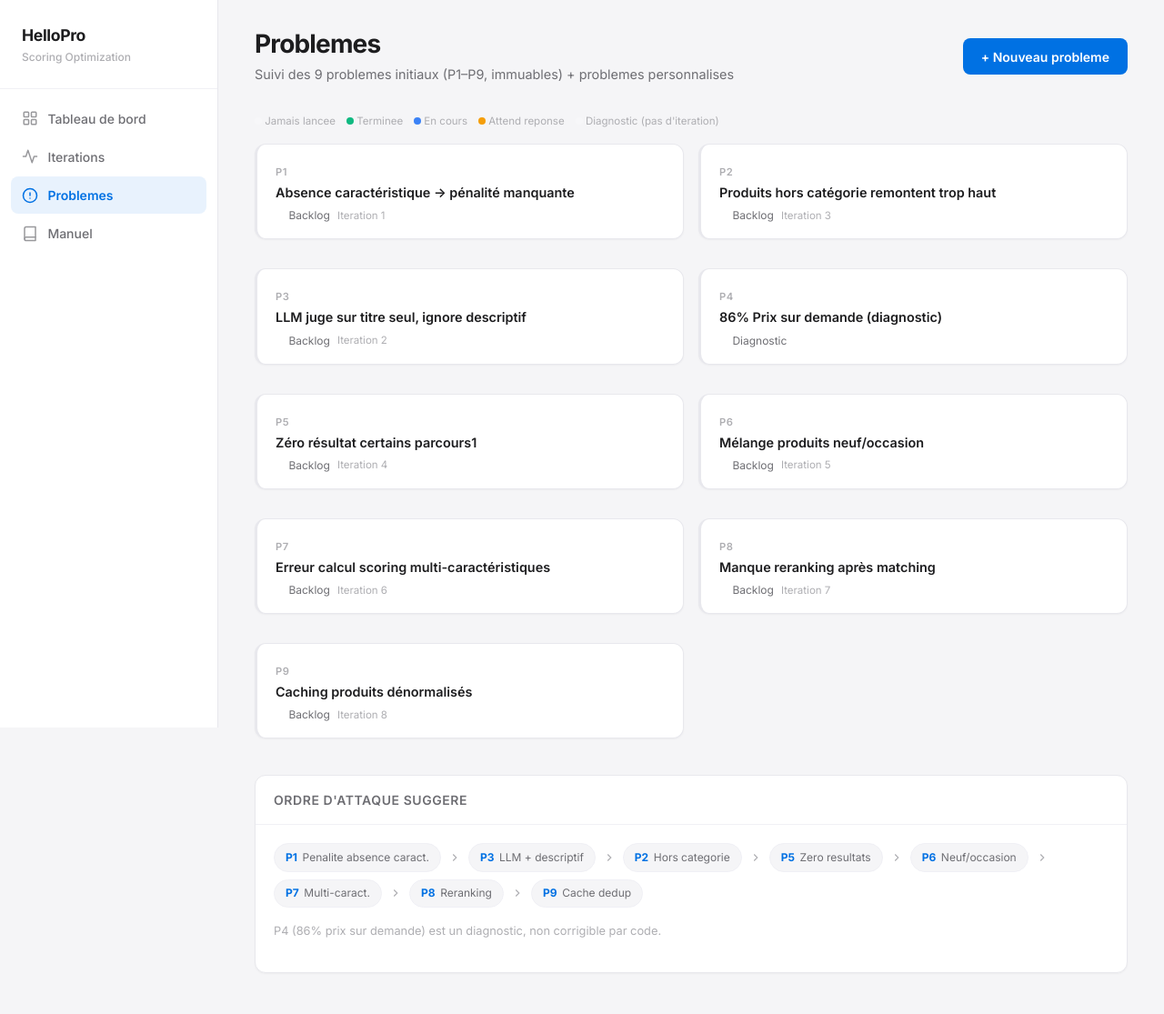
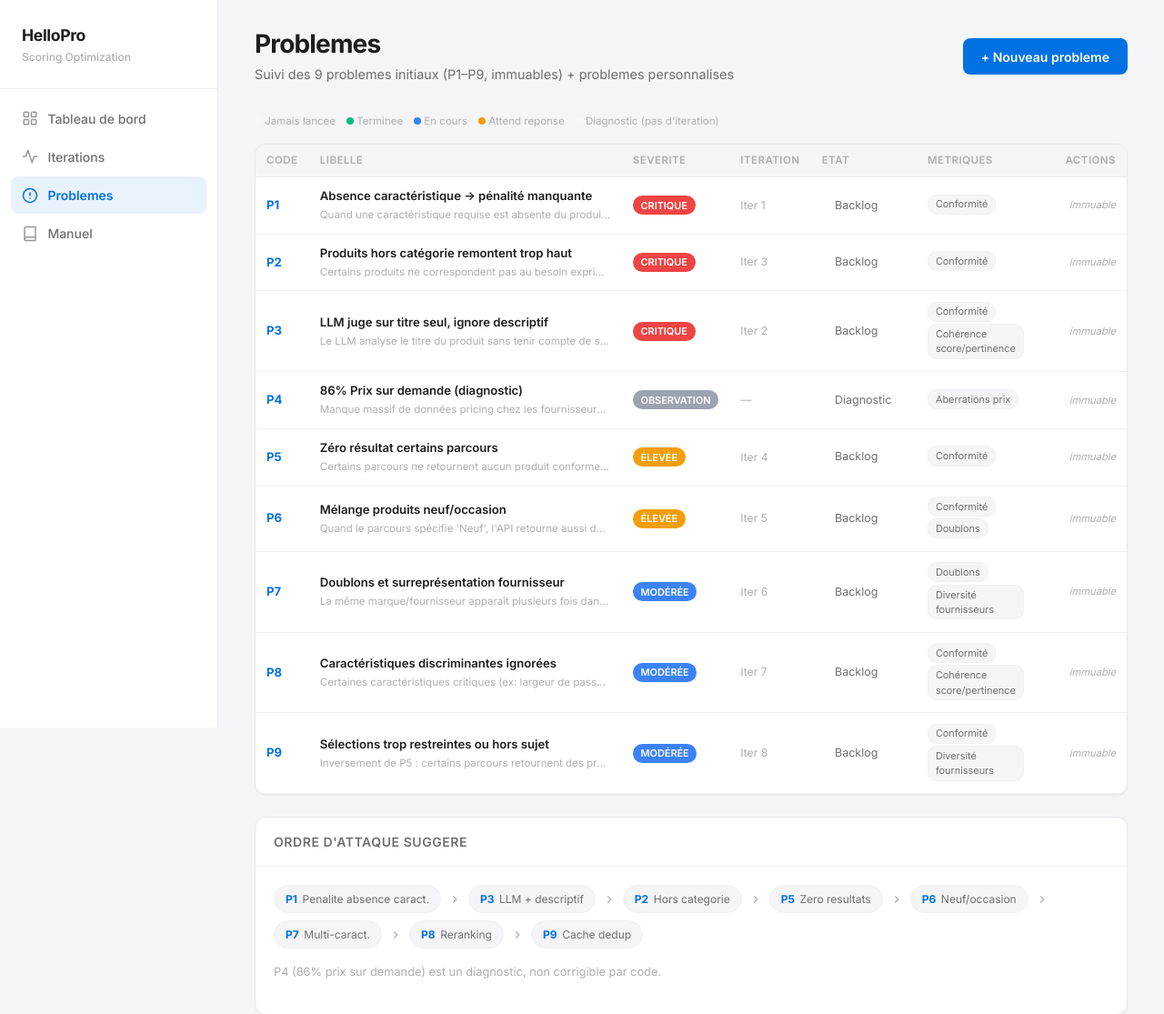
Before and after one commit to Hellopro-fr/agent-optim-scoring, a Flask app: page /problems in a window 1280 px wide. Shown: the top 1115 px of the page at 91% size. Before the commit the page ends 1071 px from the top, so only its background shows below. Run offline with Flask 3, Linux system fonts and the light colour scheme.

Commit message:
feat: implement problems table in /problem

```diff
--- a/dashboard/app.py
+++ b/dashboard/app.py
@@ -242,36 +242,90 @@ def get_all_metrics():
 def parse_problems_md():
     """Retourne la liste des problèmes (9 originaux immuables + customs).
 
-    Les 9 problèmes P1-P9 sont hardcodés (source de vérité PROBLEMS.md reste
-    intouchée conformément à CLAUDE.md). Les problèmes custom sont chargés
-    depuis `custom_problems.json`.
+    Les 9 problèmes P1-P9 sont hardcodés (miroir fidèle de PROBLEMS.md qui
+    reste intouchée conformément à CLAUDE.md). Les problèmes custom sont
+    chargés depuis `custom_problems.json`.
 
     L'état réel (running/waiting/done/never) est calculé côté template à partir
     de iteration_states. Pas de statut statique ici.
     """
     problems = []
 
-    # Problèmes originaux P1-P9 (immuables)
-    problem_names = [
-        "Absence caractéristique → pénalité manquante",
-        "Produits hors catégorie remontent trop haut",
-        "LLM juge sur titre seul, ignore descriptif",
-        "86% Prix sur demande (diagnostic)",
-        "Zéro résultat certains parcours1",
-        "Mélange produits neuf/occasion",
-        "Erreur calcul scoring multi-caractéristiques",
-        "Manque reranking après matching",
-        "Caching produits dénormalisés"
+    # Problèmes originaux P1-P9 (immuables, miroir de PROBLEMS.md)
+    official = [
+        {
+            "number": 1,
+            "name": "Absence caractéristique → pénalité manquante",
+            "severity": "CRITIQUE",
+            "description": "Quand une caractéristique requise est absente du produit, le score actuel = 0 (neutre). Le système devrait appliquer une pénalité (ex: -0.5) plutôt que d'ignorer l'absence.",
+            "metrics": ["Conformité"],
+        },
+        {
+            "number": 2,
+            "name": "Produits hors catégorie remontent trop haut",
+            "severity": "CRITIQUE",
+            "description": "Certains produits ne correspondent pas au besoin exprimé (ex: distributeur comptoir au lieu de sur-pied) mais restent dans le top 5 recommandé. Le LLM reranker doit mieux filtrer ces cas.",
+            "metrics": ["Conformité"],
+        },
+        {
+            "number": 3,
+            "name": "LLM juge sur titre seul, ignore descriptif",
+            "severity": "CRITIQUE",
+            "description": "Le LLM analyse le titre du produit sans tenir compte de sa description technique. Exemple: 'Tracteur' remonte même si le type (vigneron vs standard) ne correspond pas au besoin.",
+            "metrics": ["Conformité", "Cohérence score/pertinence"],
+        },
+        {
+            "number": 4,
+            "name": "86% Prix sur demande (diagnostic)",
+            "severity": "OBSERVATION",
+            "description": "Manque massif de données pricing chez les fournisseurs. Impact : estimatif imprécis, impossible de détecter aberrations prix. À ignorer pour les itérations (limité par les données sources).",
+            "metrics": ["Aberrations prix"],
+        },
+        {
+            "number": 5,
+            "name": "Zéro résultat certains parcours",
+            "severity": "ÉLEVÉE",
+            "description": "Certains parcours ne retournent aucun produit conforme. Cause possible : liste_caracteristique trop restrictive, ou Cypher/logique matching trop stricte.",
+            "metrics": ["Conformité"],
+        },
+        {
+            "number": 6,
+            "name": "Mélange produits neuf/occasion",
+            "severity": "ÉLEVÉE",
+            "description": "Quand le parcours spécifie 'Neuf', l'API retourne aussi des produits d'occasion. Le filtre sur etat_produit ne fonctionne pas correctement.",
+            "metrics": ["Conformité", "Doublons"],
+        },
+        {
+            "number": 7,
+            "name": "Doublons et surreprésentation fournisseur",
+            "severity": "MODÉRÉE",
+            "description": "La même marque/fournisseur apparaît plusieurs fois dans le top 5 (ex: même modèle en deux variantes). Le système doit diversifier par fournisseur.",
+            "metrics": ["Doublons", "Diversité fournisseurs"],
+        },
+        {
+            "number": 8,
+            "name": "Caractéristiques discriminantes ignorées",
+            "severity": "MODÉRÉE",
+            "description": "Certaines caractéristiques critiques (ex: largeur de passage pour minipelle) ne sont pas prises en compte par le scoring, ou ont un poids insuffisant.",
+            "metrics": ["Conformité", "Cohérence score/pertinence"],
+        },
+        {
+            "number": 9,
+            "name": "Sélections trop restreintes ou hors sujet",
+            "severity": "MODÉRÉE",
+            "description": "Inversement de P5 : certains parcours retournent des produits non pertinents ou trop restrictifs. Exemple : un filtre sur capacité exclut tous les produits viables.",
+            "metrics": ["Conformité", "Diversité fournisseurs"],
+        },
     ]
-    for i, name in enumerate(problem_names, 1):
+    for p in official:
         problems.append({
-            "number": i,
-            "name": name,
-            "iteration": PROBLEM_TO_ITERATION.get(i),
+            "number": p["number"],
+            "name": p["name"],
+            "iteration": PROBLEM_TO_ITERATION.get(p["number"]),
             "immutable": True,
-            "severity": None,
-            "description": None,
-            "metrics": [],
+            "severity": p["severity"],
+            "description": p["description"],
+            "metrics": p["metrics"],
         })
 
     # Problèmes custom
--- a/dashboard/templates/problems.html
+++ b/dashboard/templates/problems.html
@@ -30,29 +30,8 @@
     'OBSERVATION': '#9ca3af'
 } %}
 
-<div class="row g-3">
-    {% for problem in problems %}
-    {# Calcule l'etat a partir de l'iteration liee (P4 n'en a pas) #}
-    {% set state = iteration_states.get(problem.iteration, 'never') if problem.iteration is not none else 'none' %}
-    {% set border_color = {
-        'running': '#3b82f6', 'starting': '#3b82f6',
-        'waiting': '#f59e0b',
-        'done': '#10b981'
-    }.get(state, 'var(--border)') %}
-    <div class="col-12 col-md-6">
-        <div class="card problem-card"
-             data-problem="{{ problem.number }}"
-             data-iteration="{{ problem.iteration if problem.iteration is not none else '' }}"
-             data-state="{{ state }}"
-             data-immutable="{{ 'true' if problem.immutable else 'false' }}"
-             style="border-left: 3px solid {{ border_color }};">
-            <div class="card-body" style="padding: 1rem 1.25rem;">
-                <div style="display: flex; justify-content: space-between; align-items: flex-start; gap: 0.75rem;">
-                    <div style="flex: 1; min-width: 0;">
-                        <span style="font-size: 0.7rem; font-weight: 600; color: var(--text-tertiary); text-transform: uppercase; letter-spacing: 0.05em;">P{{ problem.number }}</span>
-                        <h3 style="font-size: 0.9rem; font-weight: 600; color: var(--text-primary); margin: 0.25rem 0 0.5rem;">{{ problem.name }}</h3>
-                        <div style="display: flex; align-items: center; gap: 0.5rem; flex-wrap: wrap;">
-                            <span class="problem-state-wrap" style="display: inline-flex; align-items: center; gap: 0.4rem; font-size: 0.75rem; color: var(--text-secondary);">
+{% macro state_cell(state) %}
+    <span class="problem-state-wrap" style="display: inline-flex; align-items: center; gap: 0.4rem; font-size: 0.78rem; color: var(--text-secondary); white-space: nowrap;">
         <span class="iter-dot iter-dot-{{ state if state != 'none' else 'never' }}"></span>
         <span class="problem-state-label">
             {%- if state == 'running' or state == 'starting' -%}En cours
@@ -66,48 +45,162 @@
         {% if state == 'running' or state == 'starting' %}<span class="iter-badge iter-badge-running">...</span>{% endif %}
         {% if state == 'waiting' %}<span class="iter-badge iter-badge-waiting">?</span>{% endif %}
     </span>
-                            {% if problem.iteration %}
-                                <span style="font-size: 0.72rem; color: var(--text-tertiary);">Iteration {{ problem.iteration }}</span>
-                            {% endif %}
-                            {% if problem.severity %}
-                                <span style="display: inline-flex; align-items: center; gap: 0.3rem; font-size: 0.7rem; font-weight: 600; padding: 0.15rem 0.5rem; border-radius: 12px; color: white; background: {{ severity_color.get(problem.severity, '#6b7280') }};">
-                                    {{ problem.severity }}
-                                </span>
-                            {% endif %}
-                        </div>
+{% endmacro %}
+
+<style>
+    .problems-table {
+        width: 100%;
+        border-collapse: separate;
+        border-spacing: 0;
+        font-size: 0.82rem;
+    }
+    .problems-table thead th {
+        text-align: left;
+        font-size: 0.72rem;
+        font-weight: 600;
+        color: var(--text-tertiary);
+        text-transform: uppercase;
+        letter-spacing: 0.04em;
+        padding: 0.55rem 0.75rem;
+        border-bottom: 1px solid var(--border);
+        background: var(--bg);
+    }
+    .problems-table tbody td {
+        padding: 0.7rem 0.75rem;
+        border-bottom: 1px solid var(--border-light);
+        vertical-align: middle;
+    }
+    .problems-table tbody tr.problem-card:hover {
+        background: var(--bg);
+    }
+    .problems-table .pcode {
+        font-weight: 700;
+        color: var(--accent);
+        font-size: 0.82rem;
+        white-space: nowrap;
+    }
+    .problems-table .pname {
+        font-weight: 600;
+        color: var(--text-primary);
+    }
+    .problems-table .psev {
+        display: inline-flex; align-items: center;
+        font-size: 0.68rem; font-weight: 600;
+        padding: 0.15rem 0.55rem; border-radius: 12px;
+        color: white; white-space: nowrap;
+    }
+    .problems-table .pmetric-chip {
+        display: inline-block;
+        font-size: 0.68rem;
+        background: var(--bg);
+        border: 1px solid var(--border-light);
+        border-radius: 10px;
+        padding: 0.12rem 0.5rem;
+        color: var(--text-secondary);
+        margin-right: 0.25rem;
+        margin-bottom: 0.15rem;
+    }
+    .problems-table .pactions {
+        display: flex; gap: 0.35rem; justify-content: flex-end;
+    }
+    .problems-table .pactions button {
+        padding: 0.3rem 0.6rem; font-size: 0.72rem;
+    }
+    .section-title {
+        font-size: 0.95rem;
+        font-weight: 600;
+        color: var(--text-primary);
+        margin: 1.5rem 0 0.6rem;
+        display: flex;
+        align-items: center;
+        gap: 0.5rem;
+    }
+    .section-title .count {
+        font-size: 0.72rem;
+        font-weight: 500;
+        color: var(--text-tertiary);
+        background: var(--bg);
+        border: 1px solid var(--border-light);
+        border-radius: 10px;
+        padding: 0.1rem 0.5rem;
+    }
+</style>
+
+<div class="card" style="padding: 0; overflow: hidden;">
+    <div style="overflow-x: auto;">
+        <table class="problems-table">
+            <thead>
+                <tr>
+                    <th style="width: 60px;">Code</th>
+                    <th>Libelle</th>
+                    <th style="width: 110px;">Severite</th>
+                    <th style="width: 90px;">Iteration</th>
+                    <th style="width: 180px;">Etat</th>
+                    <th>Metriques</th>
+                    <th style="width: 170px; text-align: right;">Actions</th>
+                </tr>
+            </thead>
+            <tbody>
+                {% for problem in problems %}
+                {% set state = iteration_states.get(problem.iteration, 'never') if problem.iteration is not none else 'none' %}
+                <tr class="problem-card"
+                    data-problem="{{ problem.number }}"
+                    data-iteration="{{ problem.iteration if problem.iteration is not none else '' }}"
+                    data-state="{{ state }}"
+                    data-immutable="{{ 'true' if problem.immutable else 'false' }}">
+                    <td class="pcode">P{{ problem.number }}</td>
+                    <td class="pname"{% if problem.description %} title="{{ problem.description }}"{% endif %}>
+                        {{ problem.name }}
                         {% if problem.description %}
-                        <p style="font-size: 0.78rem; color: var(--text-secondary); margin: 0.6rem 0 0; white-space: pre-wrap;">{{ problem.description }}</p>
-                        {% endif %}
-                        {% if problem.metrics %}
-                        <div style="margin-top: 0.5rem; display: flex; flex-wrap: wrap; gap: 0.3rem;">
-                            {% for m in problem.metrics %}
-                            <span style="font-size: 0.68rem; background: var(--bg); border: 1px solid var(--border-light); border-radius: 10px; padding: 0.15rem 0.5rem; color: var(--text-secondary);">{{ m }}</span>
-                            {% endfor %}
+                        <div style="font-size: 0.72rem; font-weight: 400; color: var(--text-tertiary); margin-top: 0.15rem; white-space: nowrap; overflow: hidden; text-overflow: ellipsis; max-width: 320px;">
+                            {{ problem.description }}
                         </div>
                         {% endif %}
-                    </div>
+                    </td>
+                    <td>
+                        {% if problem.severity %}
+                        <span class="psev" style="background: {{ severity_color.get(problem.severity, '#6b7280') }};">{{ problem.severity }}</span>
+                        {% else %}
+                        <span style="color: var(--text-tertiary); font-size: 0.72rem;">—</span>
+                        {% endif %}
+                    </td>
+                    <td style="color: var(--text-tertiary); font-size: 0.76rem;">
+                        {% if problem.iteration %}Iter {{ problem.iteration }}{% else %}—{% endif %}
+                    </td>
+                    <td>{{ state_cell(state) }}</td>
+                    <td>
+                        {% if problem.metrics %}
+                            {% for m in problem.metrics[:2] %}
+                            <span class="pmetric-chip">{{ m }}</span>
+                            {% endfor %}
+                            {% if problem.metrics | length > 2 %}
+                            <span class="pmetric-chip" title="{{ problem.metrics[2:] | join(', ') }}">+{{ problem.metrics | length - 2 }}</span>
+                            {% endif %}
+                        {% else %}
+                            <span style="color: var(--text-tertiary); font-size: 0.72rem;">—</span>
+                        {% endif %}
+                    </td>
+                    <td>
                         {% if not problem.immutable %}
-                    <div style="display: flex; flex-direction: column; gap: 0.35rem;">
+                        <div class="pactions">
                             <button type="button" class="btn btn-ghost btn-edit-problem"
                                     data-number="{{ problem.number }}"
-                                title="Modifier"
-                                style="padding: 0.35rem 0.6rem; font-size: 0.72rem;">
-                            Modifier
-                        </button>
+                                    title="Modifier">Modifier</button>
                             <button type="button" class="btn btn-ghost btn-delete-problem"
                                     data-number="{{ problem.number }}"
                                     data-name="{{ problem.name }}"
                                     title="Supprimer"
-                                style="padding: 0.35rem 0.6rem; font-size: 0.72rem; color: #ef4444;">
-                            Supprimer
-                        </button>
+                                    style="color: #ef4444;">Supprimer</button>
                         </div>
+                        {% else %}
+                        <div style="text-align: right; color: var(--text-tertiary); font-size: 0.7rem; font-style: italic;">immuable</div>
                         {% endif %}
+                    </td>
+                </tr>
+                {% endfor %}
+            </tbody>
+        </table>
     </div>
-            </div>
-        </div>
-    </div>
-    {% endfor %}
 </div>
 
 <!-- Attack order -->
```
Lines whose indentation alone changed are shown as unchanged.
